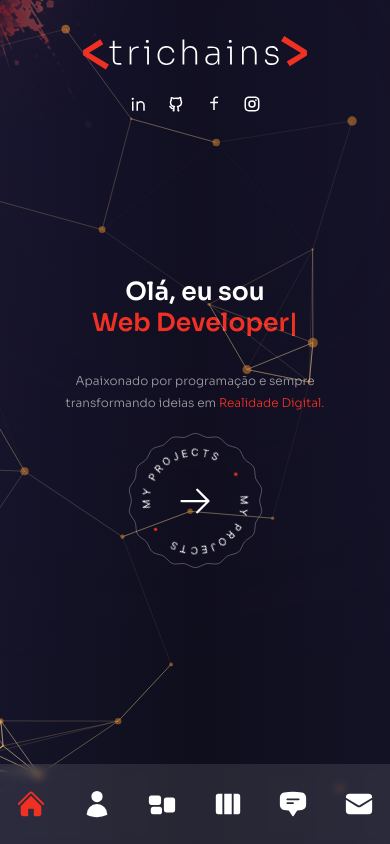
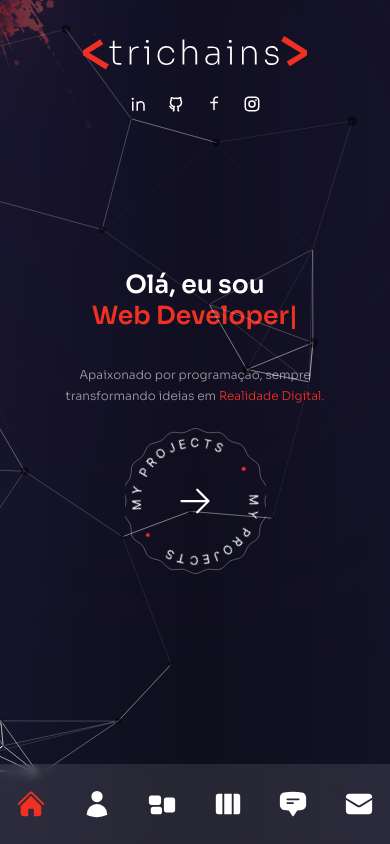
Before and after one commit to trichains/portfolio, a Next.js app: page / in a window 390 px wide. Built offline with nearby package versions, Linux system fonts and the light colour scheme.

Commit message:
fix alguns bugs

```diff
--- a/components/ParticlesContainer.js
+++ b/components/ParticlesContainer.js
@@ -49,10 +49,10 @@ const ParticlesContainer = () => {
         },
         particles: {
           color: {
-            value: '#e68e2e'
+            value: '#000'
           },
           links: {
-            color: '#f5d393',
+            color: '#fff',
             distance: 150,
             enable: true,
             opacity: 0.5,
--- a/components/ProjectsBtn.js
+++ b/components/ProjectsBtn.js
@@ -12,16 +12,14 @@ const ProjectsBtn = () => {
     <div className="mx-auto xl:mx-0">
       <Link
         href={'/work'}
-        className="relative w-[135px] h-[135px] flex justify-center items-center bg-circleStar bg-cover bg-center bg-no-repeat group sm:w-[185px] sm:h-[185px]">
-        <div className="w-full h-full max-w-[101px] max-h-[108px] sm:max-w-[141px] sm:max-h-[148px]">
+        className="relative w-[141px] h-[148px] flex justify-center items-center bg-circleStar bg-cover bg-center bg-no-repeat group z-40 xl:w-[155px] xl:h-[155px]">
         <Image
           src={'/rounded-text.svg'}
           width={141}
           height={148}
           alt=""
-            className="animate-spin-slow w-full h-full"
+          className="animate-spin-slow w-[121px] h-[128px] max-w-full max-h-full xl:max-w-[185px] xl:max-h-[185px]"
         />
-        </div>
         <HiArrowRight className="absolute text-4xl group-hover:translate-x-2 transition-all duration-300" />
       </Link>
     </div>
--- a/pages/index.js
+++ b/pages/index.js
@@ -54,14 +54,19 @@ const Home = () => {
             animate="show"
             exit="hidden"
             className="max-w-sm xl:max-w-xl mx-auto xl:mx-0 mb-5 xl:mb-16">
-            Apaixonado por programação e sempre
+            Apaixonado por programação, sempre
             <br /> transformando ideias em{' '}
             <span className="text-accent">Realidade Digital.</span>
           </motion.p>
           {/* btn */}
-          <div className="flex justify-center xl:hidden relative">
+          <motion.div
+            variants={fadeIn('down', 0.4)}
+            initial="hidden"
+            animate="show"
+            exit="hidden"
+            className="flex justify-center xl:hidden relative">
             <ProjectsBtn />
-          </div>
+          </motion.div>
           <motion.div
             variants={fadeIn('down', 0.4)}
             initial="hidden"
```
Also changed, not shown: public/thumb1.jpg. Lines whose indentation alone changed are shown as unchanged.
